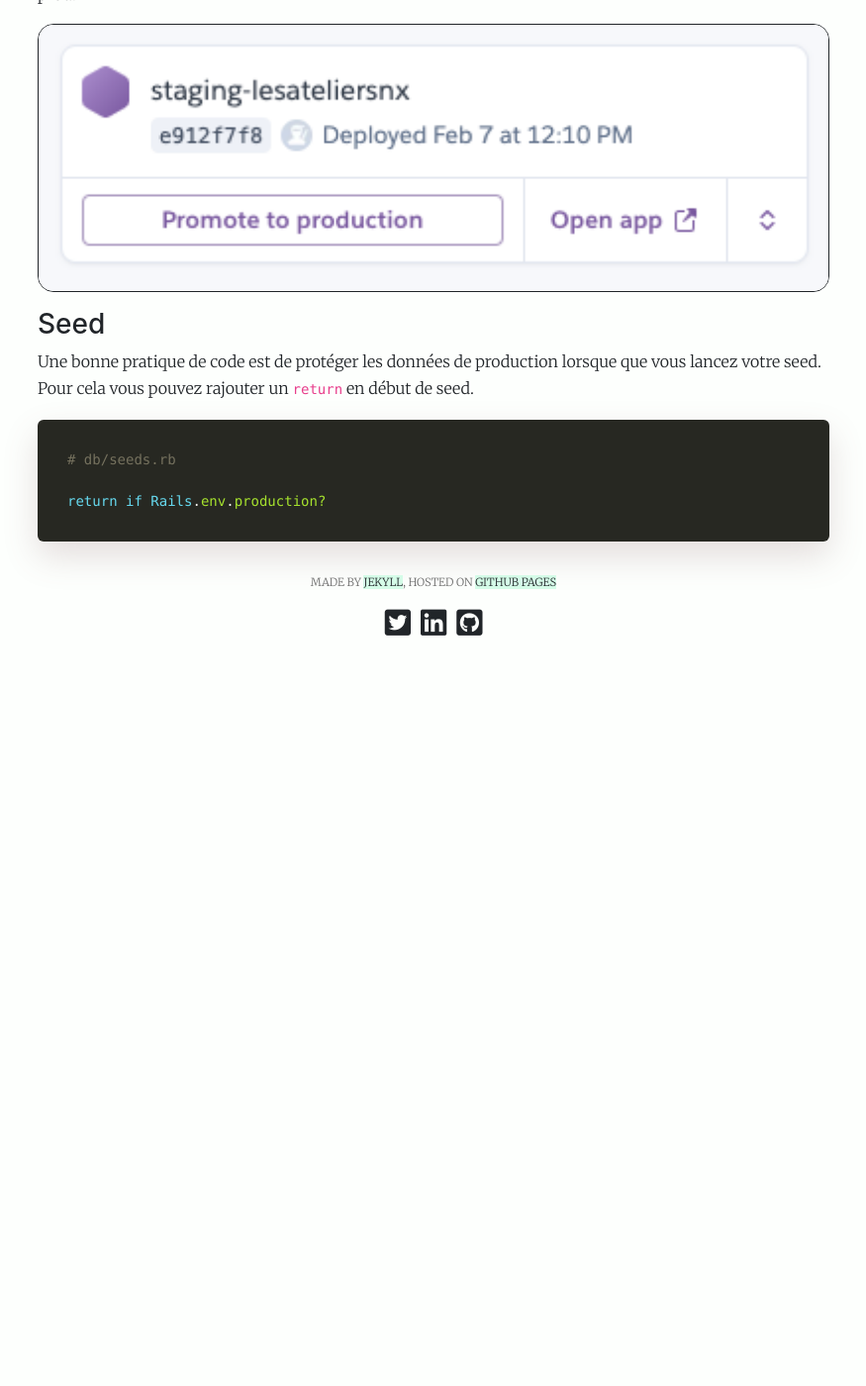
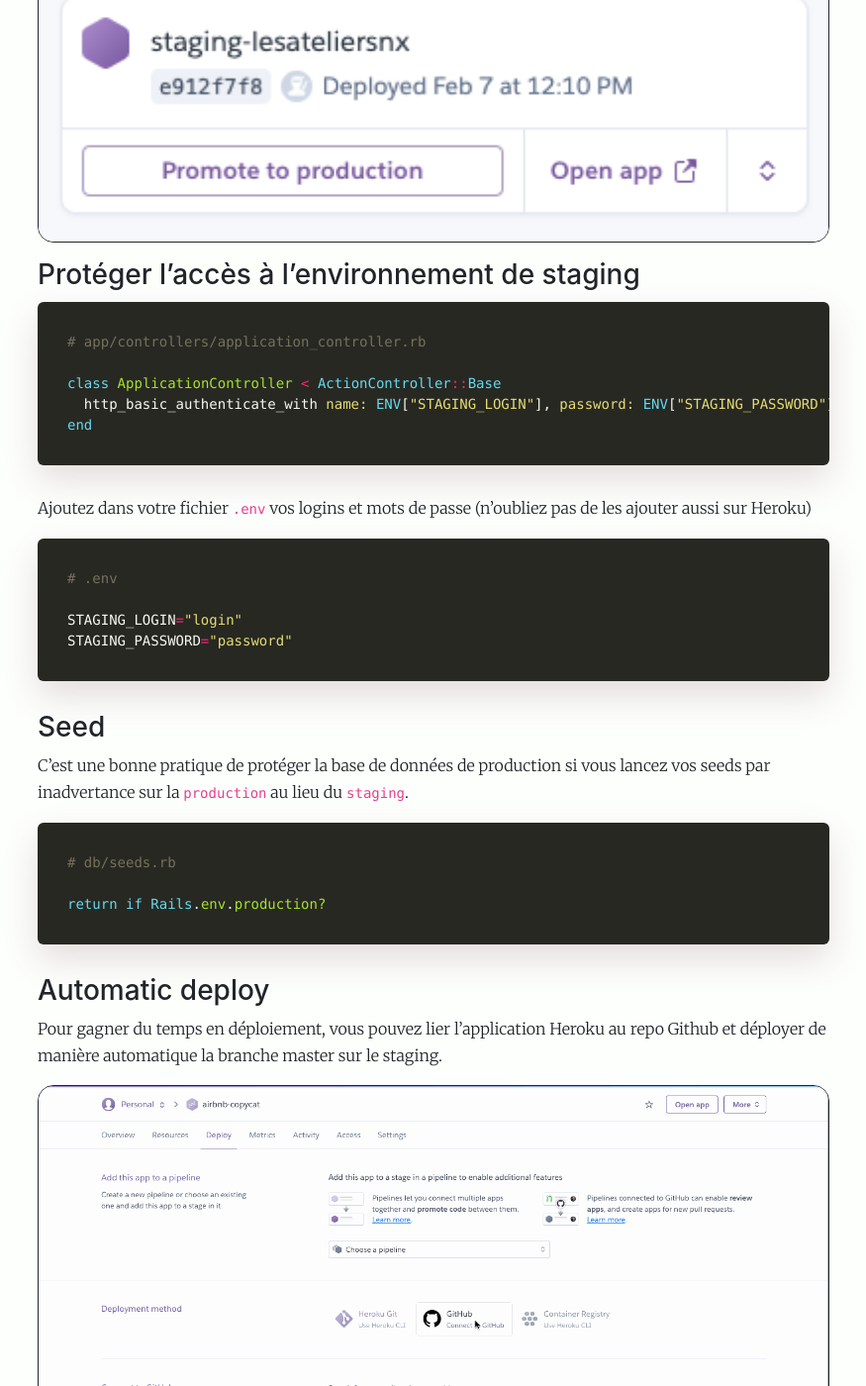
Before and after one commit to alexandrebk/alexandrebk.github.io, a Jekyll site: the page built from _posts/2020-03-04-rails-heroku-staging.md, in a window 1280 px wide and 1400 px high, scrolled down 2609 px. Shown: the whole window at 99% size, without its empty margins (202-1077 px from the left). Built offline with Jekyll 4.4.1, drawn with Linux system fonts in a browser that asks for light colours; nearby versions of some CDN libraries; before the commit the page ends 3255 px from its top, so only the background shows below that; some of the changed text lies outside the part shown.

Commit message:
Update post Staging

````diff
--- a/_posts/2020-03-04-staging-env.md
+++ b/_posts/2020-03-04-rails-heroku-staging.md
@@ -1,6 +1,6 @@
 ---
 layout: post
-title:  "Créer un staging et un pipeline sur Heroku"
+title:  "Créer un environnement de staging et l'intégrer dans un pipeline Heroku"
 description: "Dans ce tuto nous allons apprendre comment configurer un environnement de staging."
 status: tech
 tags: "heroku"
@@ -41,7 +41,7 @@
 $ heroku addons:create heroku-postgresql:hobby-dev --remote staging
 ```
 
-Dans le fichier `config/database.yml` ajouter le code suivant à la fin du fichier en remplaçant `airbnb-copycat-staging` par le nom de votre application. Pour le *username* et le *password*, vous pouvez gardez les mêmes valeurs que la **production**.
+Ajoutez le code dans `config/database.yml` en remplaçant `airbnb-copycat-staging` par le nom de votre application. Pour le *username* et le *password*, vous pouvez gardez les mêmes valeurs que la **production**.
 
 ```
 staging:
@@ -56,7 +56,6 @@
 Si vous utilisez Webpacker il faudra ajouter ceci au fichier `config/webpacker.yml`. De préférence entre la ligne de test et la ligne de production.
 
 ```
-
 staging:
   <<: *default
 ```
@@ -73,12 +72,37 @@
 
 <img src="/images/posts/staging-env/promote-to-production.png" class="image" alt="Promote to production">
 
+### Protéger l'accès à l'environnement de staging
+
+```ruby
+# app/controllers/application_controller.rb
+
+class ApplicationController < ActionController::Base
+  http_basic_authenticate_with name: ENV["STAGING_LOGIN"], password: ENV["STAGING_PASSWORD"] if Rails.env.staging?
+end
+```
+
+Ajoutez dans votre fichier `.env` vos logins et mots de passe (n'oubliez pas de les ajouter aussi sur Heroku)
+
+```sh
+# .env
+
+STAGING_LOGIN="login"
+STAGING_PASSWORD="password"
+```
+
 ### Seed
 
-Une bonne pratique de code est de protéger les données de production lorsque que vous lancez votre seed. Pour cela vous pouvez rajouter un `return` en début de seed.
+C'est une bonne pratique de protéger la base de données de production si vous lancez vos seeds par inadvertance sur la `production` au lieu du `staging`.
 
 ```ruby
 # db/seeds.rb
 
 return if Rails.env.production?
 ```
+
+### Automatic deploy
+
+Pour gagner du temps en déploiement, vous pouvez lier l'application Heroku au repo Github et déployer de manière automatique la branche master sur le staging.
+
+<img src="/images/posts/staging-env/automatic-deploy.gif" class="image" alt="Déploiement automatique">
--- a/sitemap.xml
+++ b/sitemap.xml
@@ -69,4 +69,9 @@
     <lastmod>2020-04-06T12:37:53+00:00</lastmod>
     <priority>0.64</priority>
   </url>
+  <url>
+    <loc>https://www.alexandrebouvier.fr/2020/03/04/rails-heroku-staging.html</loc>
+    <lastmod>2020-04-06T12:37:53+00:00</lastmod>
+    <priority>0.64</priority>
+  </url>
 </urlset>
````
Also changed, not shown: images/posts/staging-env/automatic-deploy.gif (added).
